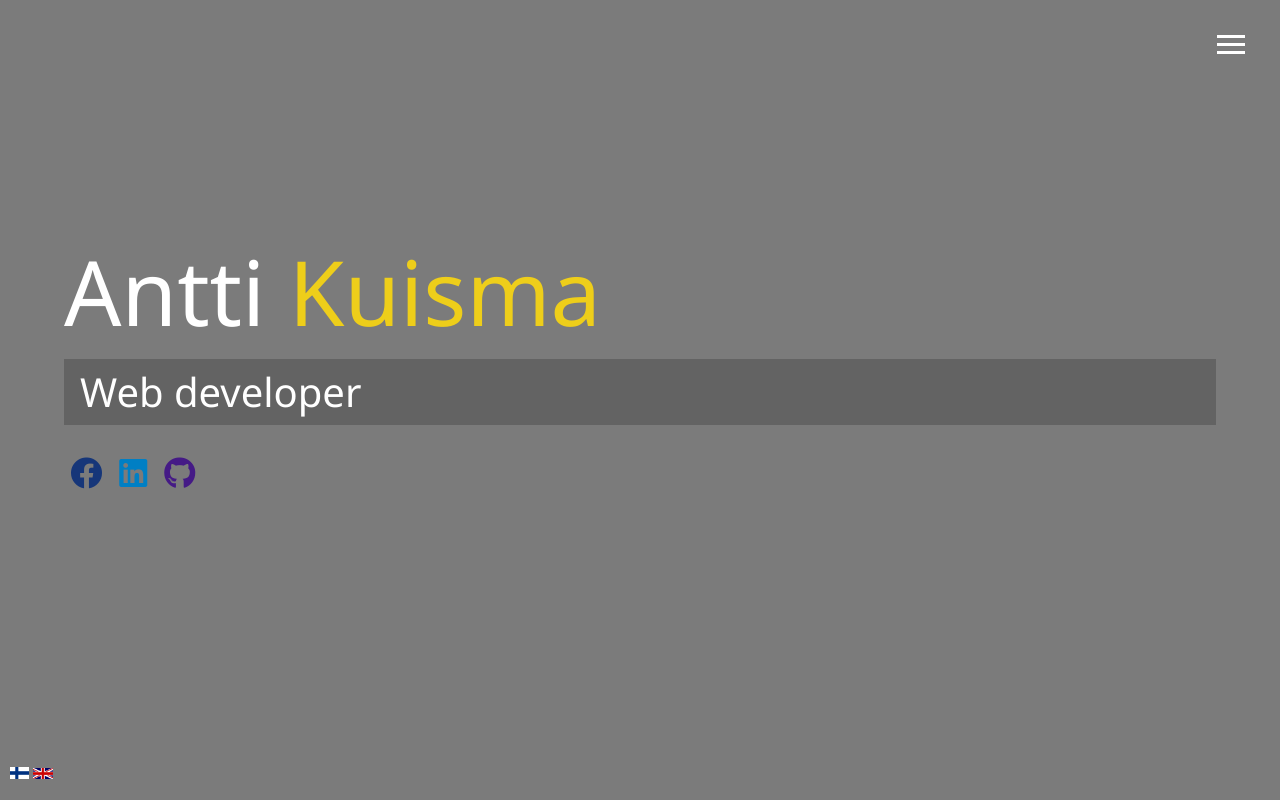
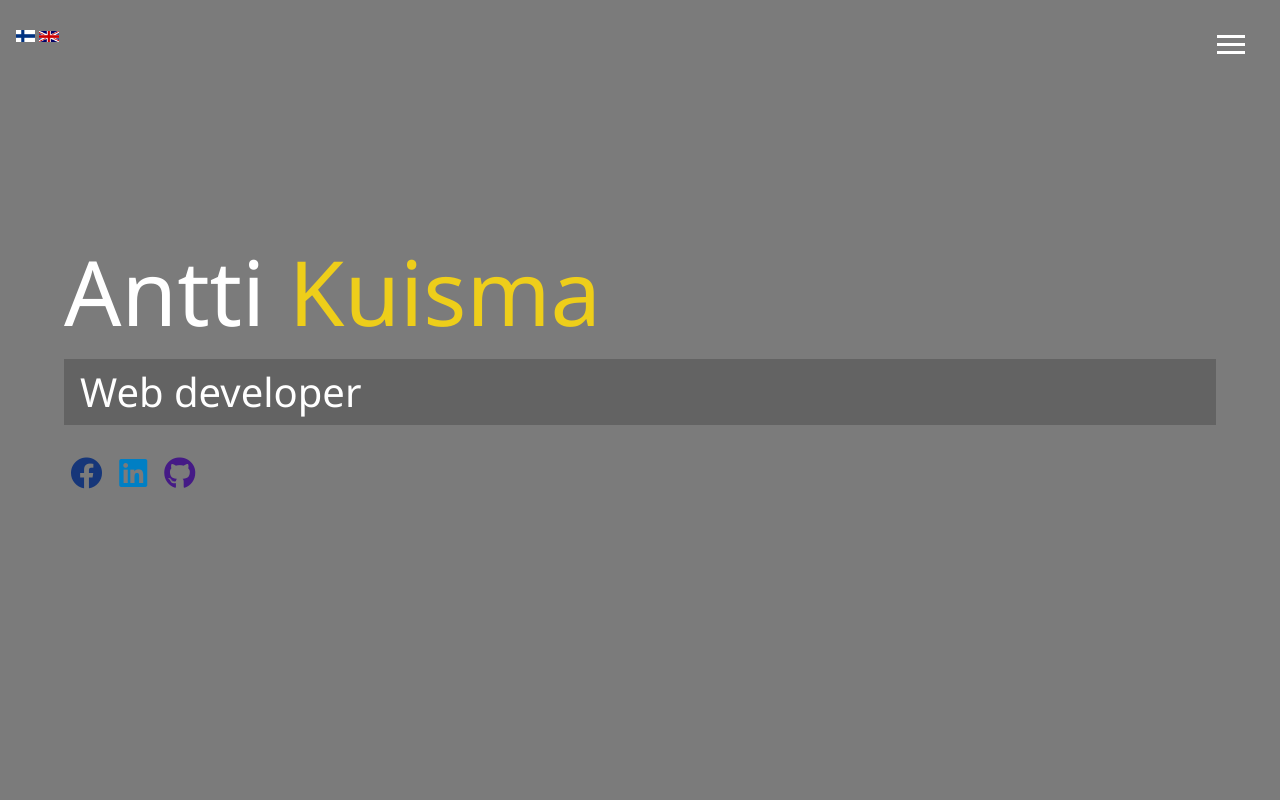
Before and after one commit to antsakontsa/website, a website: page dist/index.html in a window 1280 px wide. Drawn offline with Linux system fonts and the light colour scheme.

Commit message:
Flags adjustment

```diff
--- a/scss/main.scss
+++ b/scss/main.scss
@@ -228,8 +228,8 @@ header {
 
     .flags {
         position: fixed;
-        bottom: 15px;
-        left: 10px;
+        top: 1.5rem;
+        left: 1rem;
     }
 
     .flags img {
```
Also changed, not shown: dist/css/main.css.
